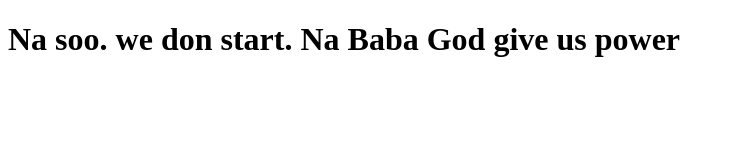
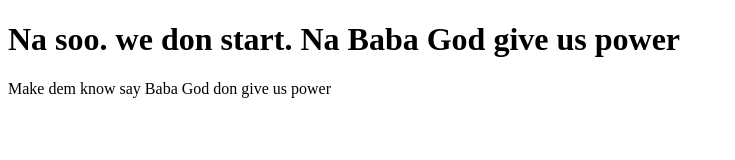
Before and after one commit to unidgreat/cousera, a plain HTML site: page site/index.html in a window 1280 px wide. Shown: the whole page, without its empty margins (0-735 px from the left). Drawn offline with Linux system fonts and the light colour scheme.

Commit message:
Second commit

```diff
--- a/site/index.html
+++ b/site/index.html
@@ -5,5 +5,6 @@
 </head>
 <body>
 <h1>Na soo. we don start. Na Baba God give us power</h1>
+<p>Make dem know say Baba God don give us power</p>
 </body>
 </html>
```
